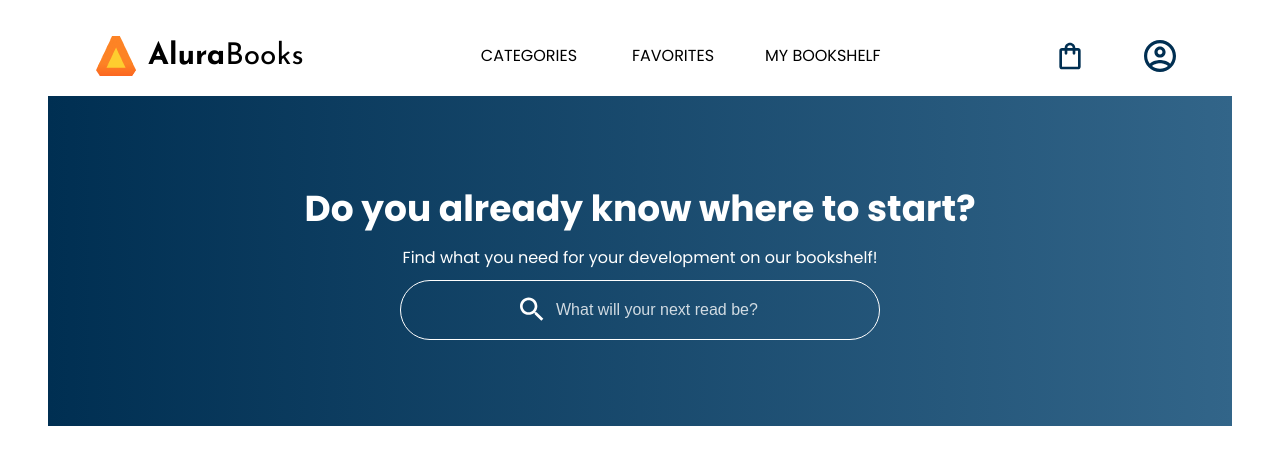
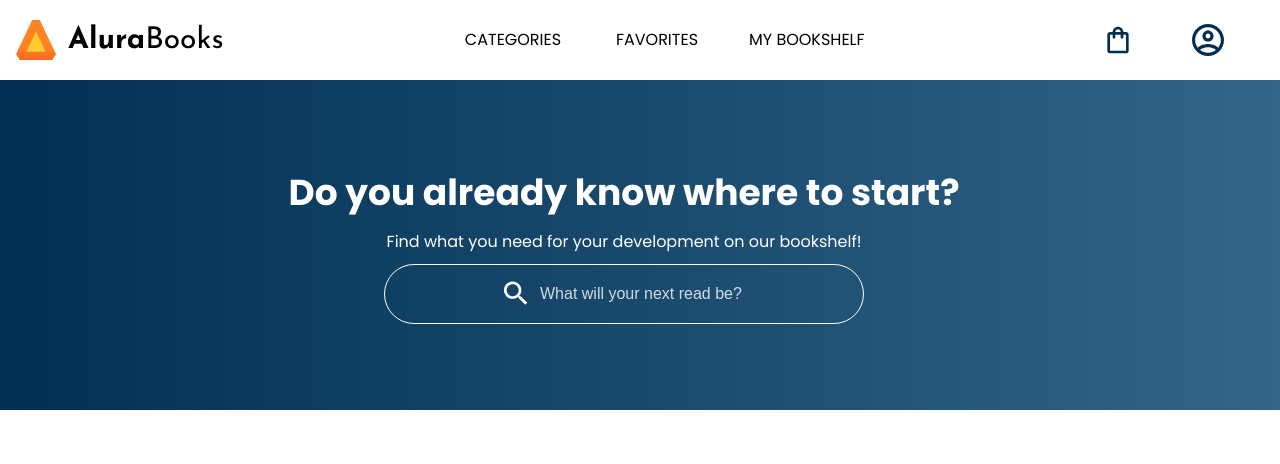
Before and after one commit to jtg-inductions-fe/FE-Assignment-1-Trijal-Luhariwala-UID00832-2026, a website built with Vite: page index.html in a window 1280 px wide. Built offline with nearby package versions, Linux system fonts and the light colour scheme.

Commit message:
[TL_A2_02]: Added wrapper divs for containers.

```diff
--- a/index.html
+++ b/index.html
@@ -29,8 +29,8 @@
         <link rel="stylesheet" href="src/styles/main.scss" />
     </head>
     <body>
-        <div class="container">
-            <header class="navbar container container__navbar">
+        <header class="navbar">
+            <div class="container navbar__inner">
                 <div class="navbar__brand">
                     <button
                         type="button"
@@ -201,16 +201,17 @@
                         <span class="navbar__action-text">My Profile</span>
                     </a>
                 </div>
+            </div>
         </header>
-            <section
-                class="hero container container__hero"
-                aria-labelledby="hero-heading"
-            >
+        <main>
+            <section class="hero" aria-labelledby="hero-heading">
+                <div class="container hero__inner">
                     <h1 id="hero-heading" class="hero__title">
                         Do you already know where to start?
                     </h1>
                     <p class="hero__body">
-                    Find what you need for your development on our bookshelf!
+                        Find what you need for your development on our
+                        bookshelf!
                     </p>
                     <form class="hero__search-box" id="searchBox" role="search">
                         <button
@@ -233,8 +234,9 @@
                             autocomplete="off"
                         />
                     </form>
+                </div>
             </section>
+        </main>
         <script type="module" src="./src/script/index.js"></script>
-        </div>
     </body>
 </html>
--- a/src/styles/base/_typography.scss
+++ b/src/styles/base/_typography.scss
@@ -52,24 +52,3 @@ h4 {
     color: map.get(v.$colors, 'brand-primary');
     font-size: map.get(v.$font-sizes, 'md');
 }
-
-.container {
-    width: 100%;
-    max-width: f.to-rem(2000px);
-    margin-inline: auto;
-
-    &__navbar {
-        position: relative;
-    }
-
-    &__hero {
-        overflow: hidden;
-    }
-
-    @include m.respond-to('tablet') {
-        padding: map.get(v.$spacing, 'md') map.get(v.$spacing, '2xl');
-    }
-    @include m.respond-to('desktop') {
-        padding: map.get(v.$spacing, 'md') f.to-rem(80px);
-    }
-}
--- /dev/null
+++ b/src/styles/layout/_container.scss
@@ -0,0 +1,18 @@
+@use 'sass:map';
+@use '../abstracts/variables' as v;
+@use '../abstracts/mixins' as m;
+@use '../abstracts/functions' as f;
+
+.container {
+    width: 100%;
+    max-width: f.to-rem(2000px);
+    margin-inline: auto;
+
+    @include m.respond-to('tablet') {
+        padding-inline: map.get(v.$spacing, 'md') map.get(v.$spacing, '2xl');
+    }
+
+    @include m.respond-to('desktop') {
+        padding-inline: map.get(v.$spacing, 'md') f.to-rem(80px);
+    }
+}
--- a/src/styles/layout/_header.scss
+++ b/src/styles/layout/_header.scss
@@ -5,13 +5,16 @@
 
 .navbar {
     @include m.font('body-reg');
-    display: flex;
-    justify-content: space-between;
-    align-items: center;
     position: relative;
-    min-height: f.to-rem(80px);
+    z-index: map.get(v.$z-layers, 'sticky');
     background-color: map.get(v.$colors, 'surface-base');
-    z-index: map.get(v.$z-layers, 'sticky');
+
+    &__inner {
+        display: flex;
+        justify-content: space-between;
+        align-items: center;
+        min-height: f.to-rem(80px);
+    }
 
     &__brand {
         display: flex;
--- a/src/styles/layout/_hero.scss
+++ b/src/styles/layout/_hero.scss
@@ -5,14 +5,21 @@
 
 .hero {
     display: flex;
-    flex-direction: column;
     justify-content: center;
     align-items: center;
     width: 100%;
     min-height: f.to-rem(215px);
-    padding: map.get(v.$spacing, 'lg') map.get(v.$spacing, 'md');
-    gap: f.to-rem(10px);
     background: map.get(v.$gradients, 'brand-primary');
+
+    &__inner {
+        gap: f.to-rem(10px);
+        display: flex;
+        align-items: center;
+        flex-direction: column;
+        justify-content: center;
+        width: 100%;
+        min-height: f.to-rem(215px);
+    }
 
     &__body {
         max-width: f.to-rem(320px);
--- a/src/styles/layout/_index.scss
+++ b/src/styles/layout/_index.scss
@@ -1,3 +1,4 @@
 @forward 'header';
 @forward 'footer';
 @forward 'hero';
+@forward 'container';
```
Lines whose indentation alone changed are shown as unchanged.
